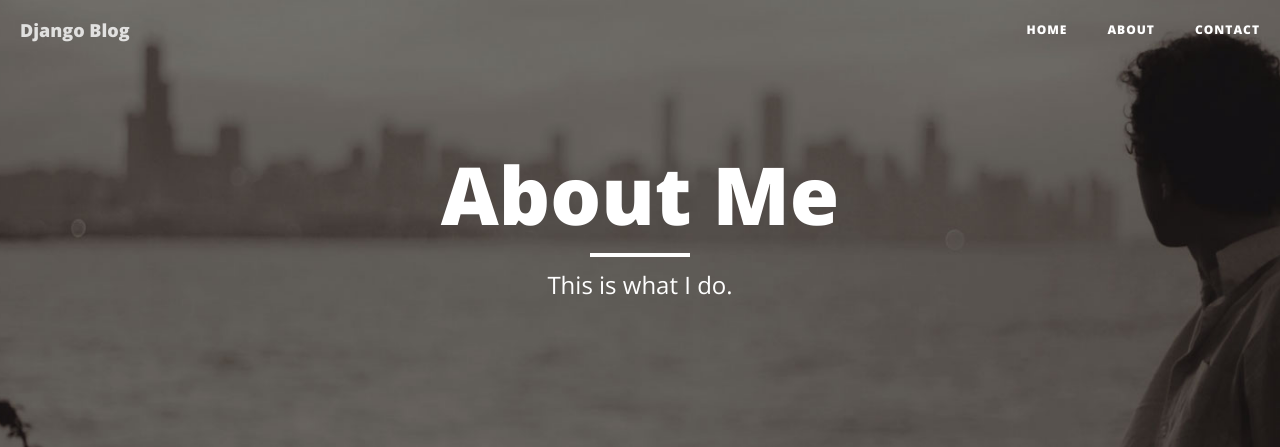
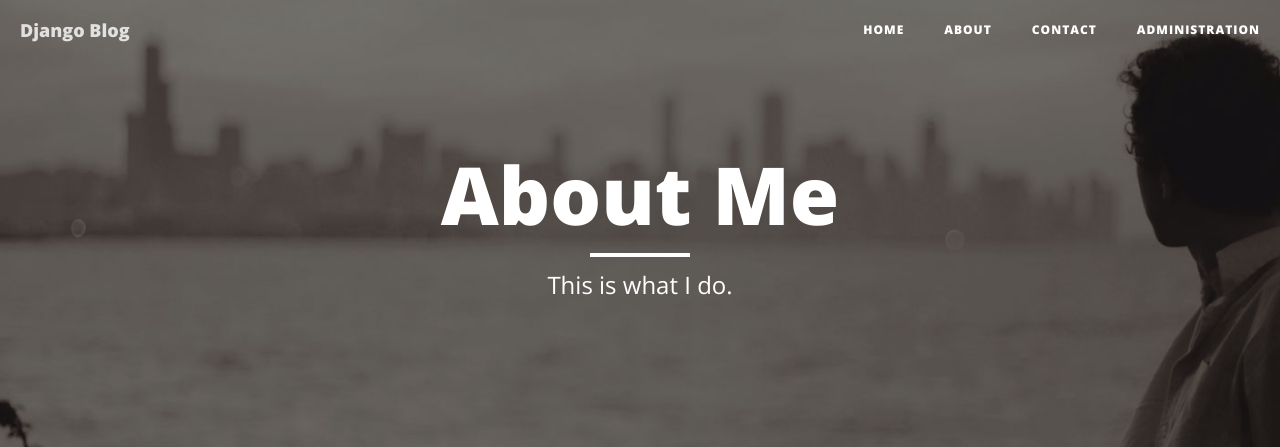
Before and after one commit to Belev/learning, a Django app: page /about/ in a window 1280 px wide. Shown: the top 447 px of the page. Run offline with Django 3.2, Linux system fonts and the light colour scheme; some libraries are stand-ins or nearby versions.

Commit message:
Administration link in the navigation added.

```diff
--- a/Python/django_blog/django_blog/templates/base/base.html
+++ b/Python/django_blog/django_blog/templates/base/base.html
@@ -60,6 +60,9 @@
                     <li>
                         <a href="{% url 'contact' %}">Contact</a>
                     </li>
+                    <li>
+                        <a href="/admin">Administration</a>
+                    </li>
                 </ul>
             </div>
             <!-- /.navbar-collapse -->
```
